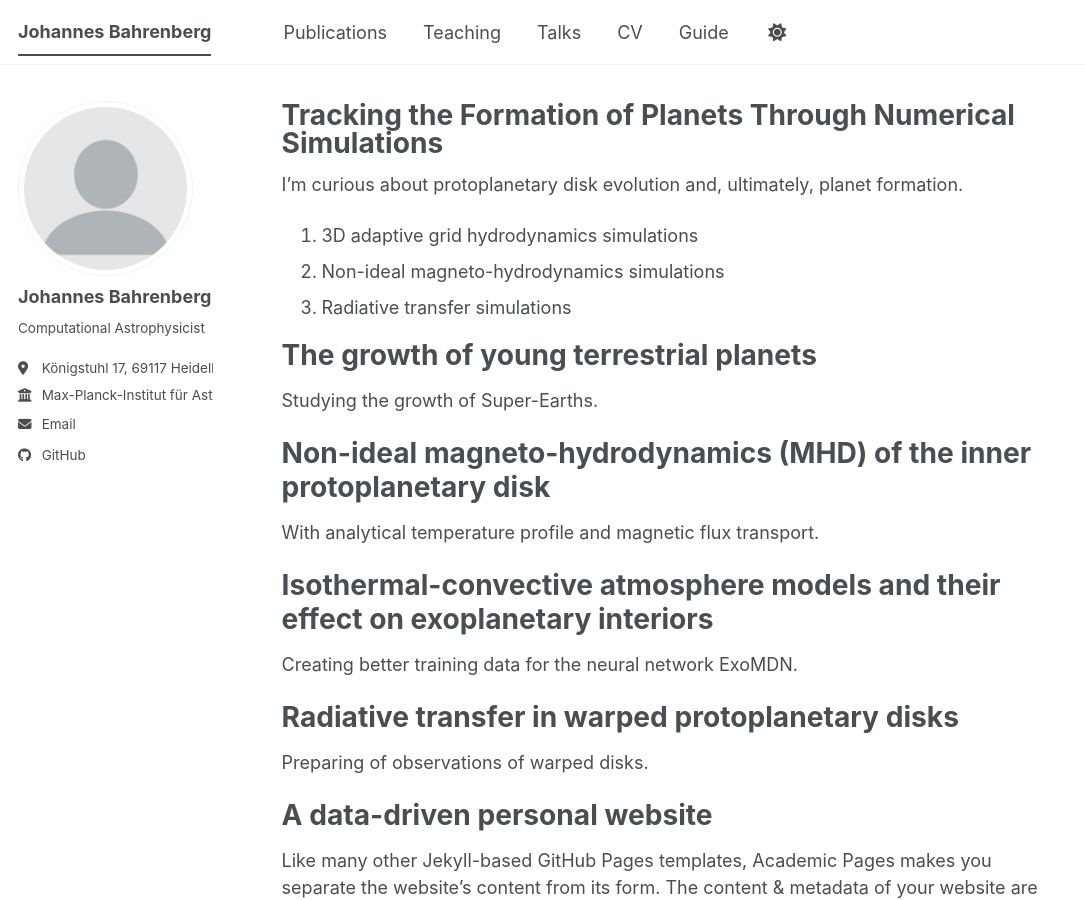
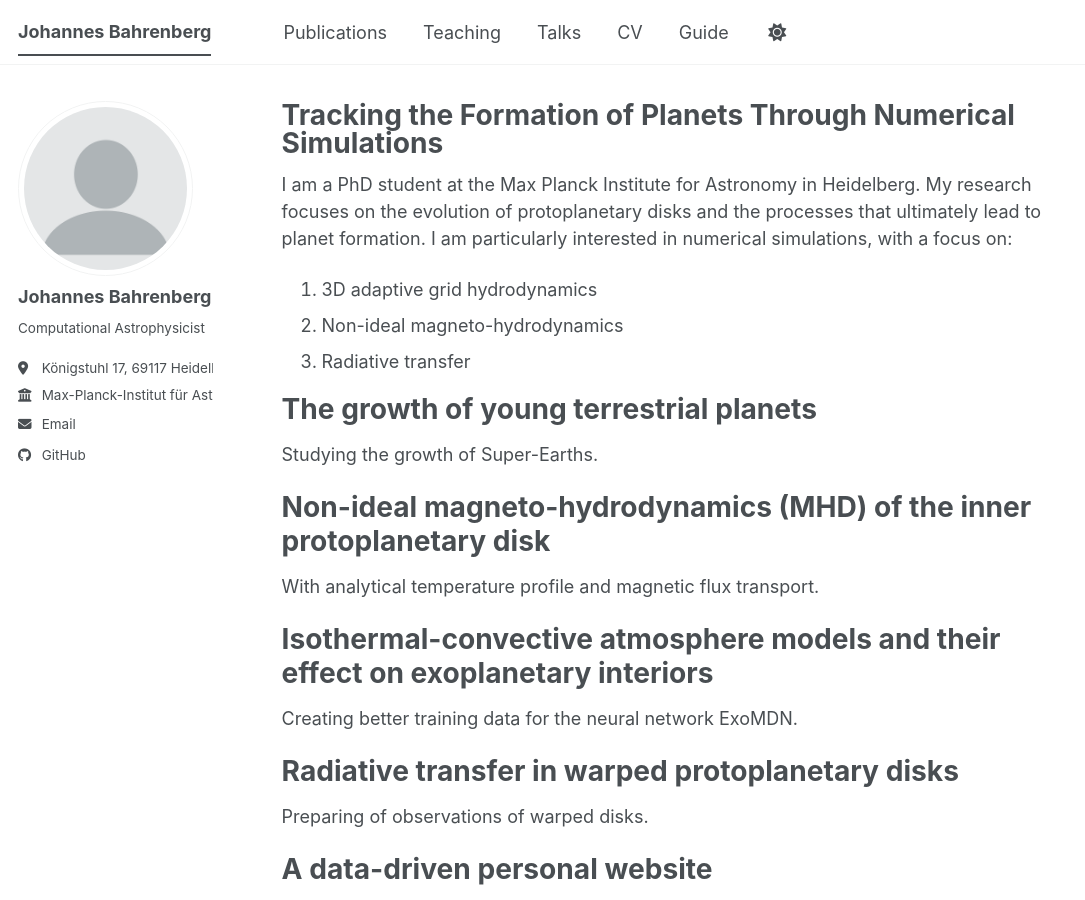
Before and after one commit to johannesbahrenberg/johannesbahrenberg.github.io, a Jekyll site: the page built from _pages/about.md, in a window 1280 px wide and 900 px high. Shown: the whole window, without its empty margins (0-1085 px from the left). Built offline with Jekyll 4.4.1, drawn with Linux system fonts in a browser that asks for light colours; a script bundle is joined from its source files by our own code; library files that are not in the unit come from our copies.

Commit message:
Revise about page content and formatting
Updated the introduction and research focus in the about page.

```diff
--- a/_pages/about.md
+++ b/_pages/about.md
@@ -7,11 +7,11 @@ redirect_from:
   - /about.html
 ---
 
-I'm curious about protoplanetary disk evolution and, ultimately, planet formation.
+I am a PhD student at the Max Planck Institute for Astronomy in Heidelberg. My research focuses on the evolution of protoplanetary disks and the processes that ultimately lead to planet formation. I am particularly interested in numerical simulations, with a focus on:
 
-1. 3D adaptive grid hydrodynamics simulations
-1. Non-ideal magneto-hydrodynamics simulations
-1. Radiative transfer simulations
+1. 3D adaptive grid hydrodynamics
+1. Non-ideal magneto-hydrodynamics
+1. Radiative transfer
 
 
 The growth of young terrestrial planets
```
